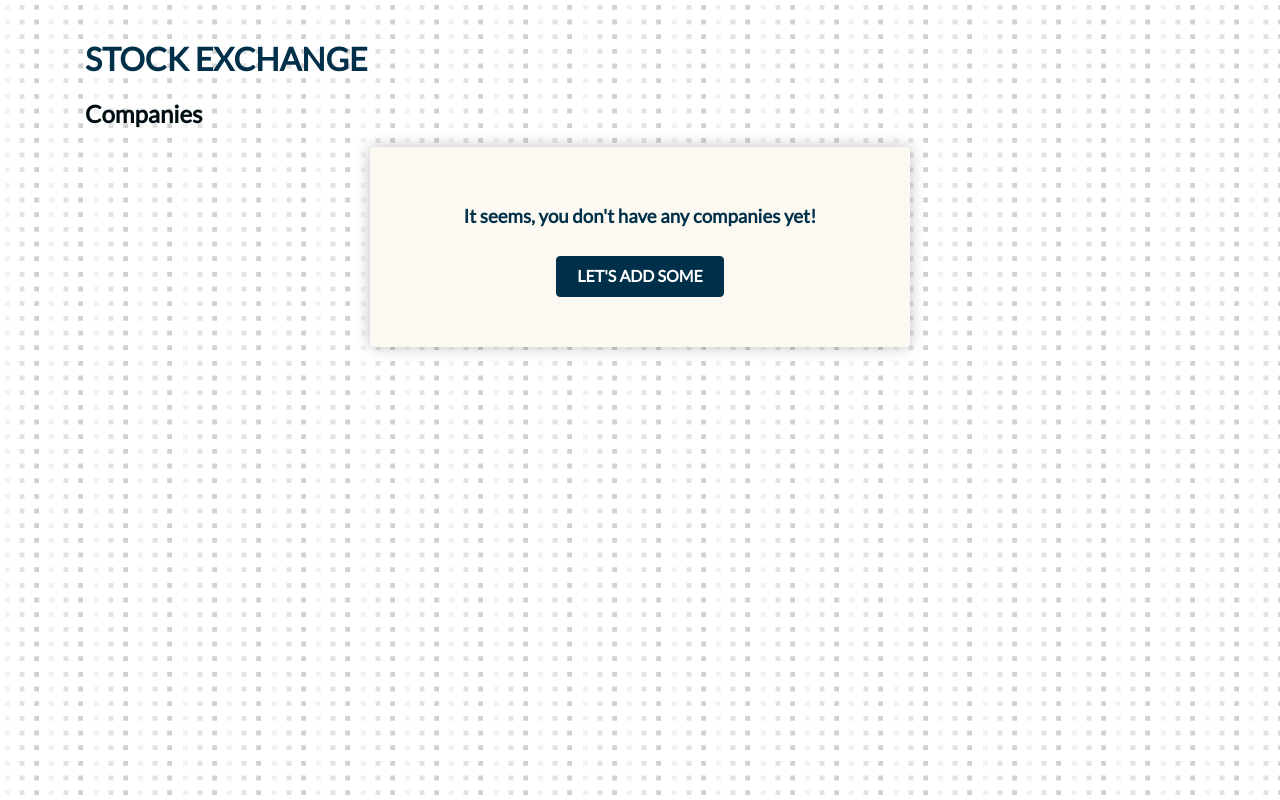
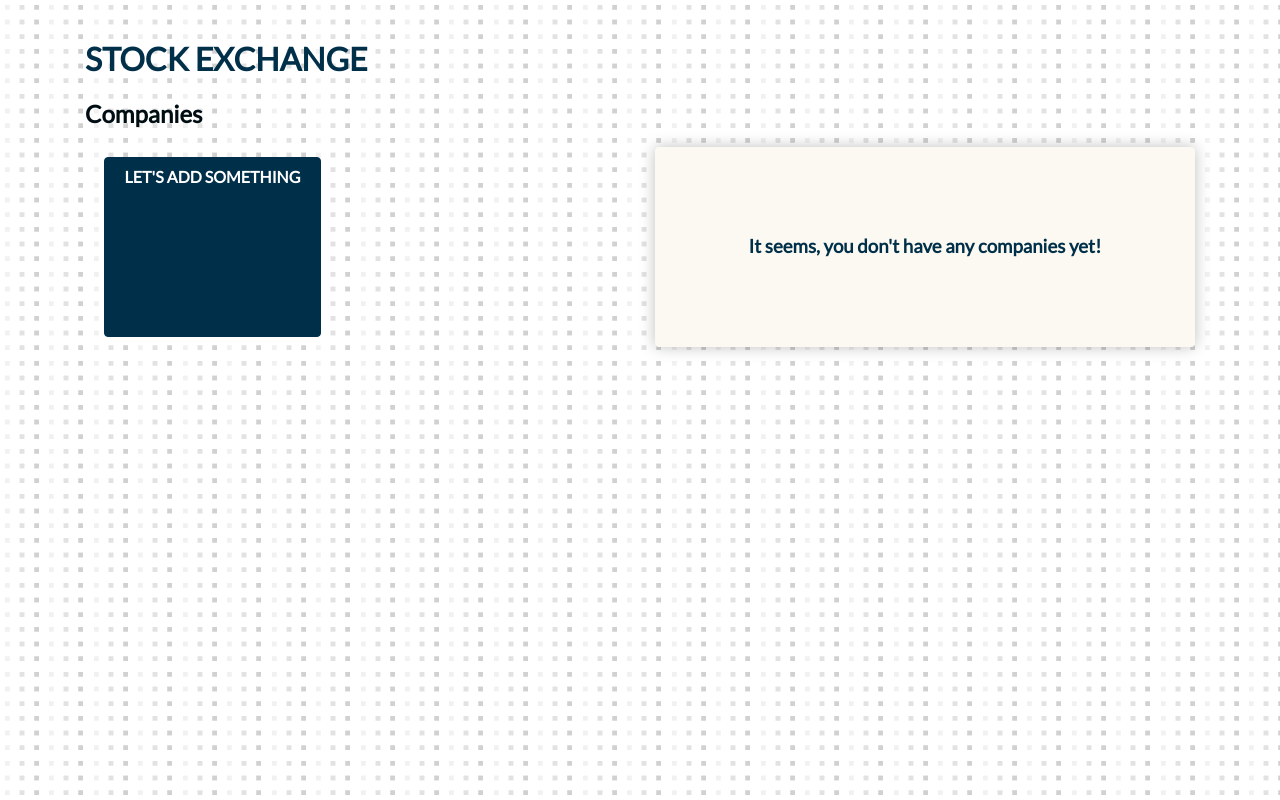
Before and after one commit to nataliakulas/stock-webapp, a React (Create React App) app: page / in a window 1280 px wide. Built offline with nearby package versions, Linux system fonts and the light colour scheme.

Commit message:
Dashboard page getting companies data

```diff
--- a/src/pages/dashboard.js
+++ b/src/pages/dashboard.js
@@ -8,18 +8,32 @@ import color from "../shared/colors";
 import { ButtonMixin } from "../shared/mixins";
 
 class DashboardPage extends Component {
+  state = { companies: [] };
+
+  componentDidMount() {
+    let companies = JSON.parse(localStorage.getItem("companies"));
+    this.setState({ companies: companies });
+  }
+
   render() {
+    const { companies } = this.state;
     return (
       <Fragment>
         <H1>Stock exchange</H1>
         <H2>Companies</H2>
         <Row>
-          <Col xs={6} offset={{ xs: 3 }}>
-            <Panel>
-              <H3>It seems, you don't have any companies yet!</H3>
-              <LinkButton to={route.ADD}>Let's add some</LinkButton>
-            </Panel>
-          </Col>
+          <LinkButton to={route.ADD}>Let's add something</LinkButton>
+          {companies ? (
+            companies.map(company => {
+              return <Fragment />;
+            })
+          ) : (
+            <Col xs={6} offset={{ xs: 3 }}>
+              <Panel>
+                <H3>It seems, you don't have any companies yet!</H3>
+              </Panel>
+            </Col>
+          )}
         </Row>
       </Fragment>
     );
```
